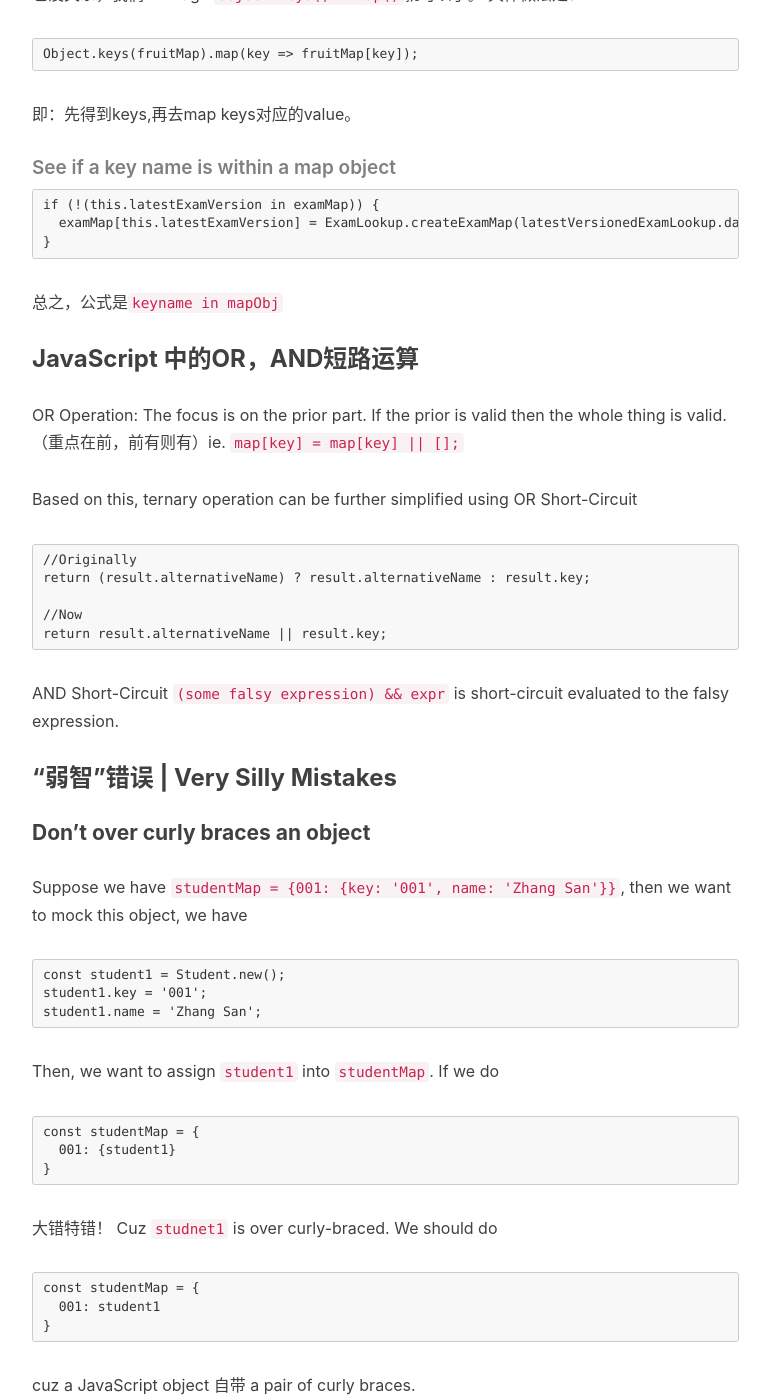
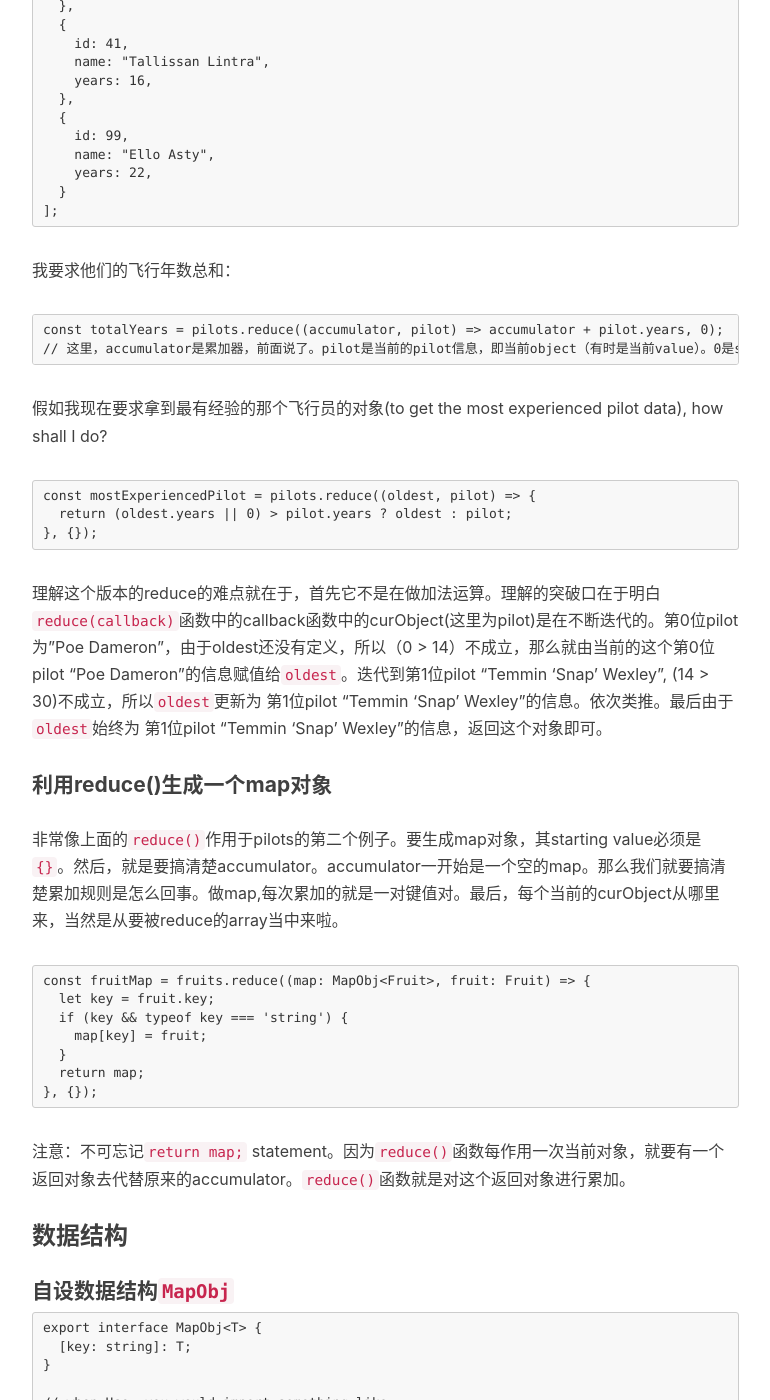
Before and after one commit to starwavelin/starwavelin.github.io, a Jekyll site: the page built from _posts/2019-02-17-javascript-tips.md, in a window 1280 px wide and 1400 px high, scrolled down 6146 px. Shown: the whole window, without its empty margins (233-1003 px from the left). Built offline with Jekyll 4.4.1, drawn with Linux system fonts in a browser that asks for light colours; nearby versions of some CDN libraries; comment, search, counter and statistics services are not loaded; some of the changed text lies outside the part shown.

Commit message:
js-tips: reduce()

````diff
--- a/_posts/2019-02-17-javascript-tips.md
+++ b/_posts/2019-02-17-javascript-tips.md
@@ -176,6 +176,68 @@ console.log(map1);
 const toQueryNames = nameMappingArray.map(([key, newName]) => newName).join('\', \'');
 ```
 
+### reduce()
+`reduce()`是我以前认为比较难掌握的一个函数，主要因为中文中对于reduce的解释是“减少”，后来查了字典，才知reduce也有“归纳为”的意思。在JS的语境中，将`reduce()`理解为“合并”会更有帮助。BTW，“[MapReduce](https://en.wikipedia.org/wiki/MapReduce)”是一种编程模型。
+
+Just like `map()`, `reduce()` also runs a callback for each element of an array. What’s different here is that `reduce` passes the result of this callback (the accumulator) from one array element to another.
+
+The `accumulator` can be pretty much anything (integer, string, object, etc.) and must be instantiated or passed when calling `reduce()`. "accumulator" 我将其翻译为“累加器”。
+
+Now let me use an example from [poka-techbolog](https://medium.com/poka-techblog/simplify-your-javascript-use-map-reduce-and-filter-bd02c593cc2d) to illustrate how to use `reduce()`
+
+```
+假设有一组飞行员信息如下：
+var pilots = [
+  {
+    id: 10,
+    name: "Poe Dameron",
+    years: 14,
+  },
+  {
+    id: 2,
+    name: "Temmin 'Snap' Wexley",
+    years: 30,
+  },
+  {
+    id: 41,
+    name: "Tallissan Lintra",
+    years: 16,
+  },
+  {
+    id: 99,
+    name: "Ello Asty",
+    years: 22,
+  }
+];
+```
+
+我要求他们的飞行年数总和：
+```
+const totalYears = pilots.reduce((accumulator, pilot) => accumulator + pilot.years, 0);
+// 这里，accumulator是累加器，前面说了。pilot是当前的pilot信息，即当前object（有时是当前value）。0是starting value.
+```
+
+假如我现在要求拿到最有经验的那个飞行员的对象(to get the most experienced pilot data), how shall I do?
+```
+const mostExperiencedPilot = pilots.reduce((oldest, pilot) => {
+  return (oldest.years || 0) > pilot.years ? oldest : pilot;
+}, {});
+```
+理解这个版本的reduce的难点就在于，首先它不是在做加法运算。理解的突破口在于明白`reduce(callback)`函数中的callback函数中的curObject(这里为pilot)是在不断迭代的。第0位pilot为"Poe Dameron"，由于oldest还没有定义，所以（0 > 14）不成立，那么就由当前的这个第0位pilot "Poe Dameron"的信息赋值给`oldest`。迭代到第1位pilot "Temmin 'Snap' Wexley", (14 > 30)不成立，所以`oldest`更新为 第1位pilot "Temmin 'Snap' Wexley"的信息。依次类推。最后由于`oldest`始终为 第1位pilot "Temmin 'Snap' Wexley"的信息，返回这个对象即可。
+
+#### 利用reduce()生成一个map对象
+非常像上面的`reduce()`作用于pilots的第二个例子。要生成map对象，其starting value必须是`{}`。然后，就是要搞清楚accumulator。accumulator一开始是一个空的map。那么我们就要搞清楚累加规则是怎么回事。做map,每次累加的就是一对键值对。最后，每个当前的curObject从哪里来，当然是从要被reduce的array当中来啦。
+```
+const fruitMap = fruits.reduce((map: MapObj<Fruit>, fruit: Fruit) => {
+  let key = fruit.key;
+  if (key && typeof key === 'string') {
+    map[key] = fruit;
+  }
+  return map;
+}, {});
+```
+注意：不可忘记`return map;` statement。因为`reduce()`函数每作用一次当前对象，就要有一个返回对象去代替原来的accumulator。`reduce()`函数就是对这个返回对象进行累加。
+
 ### 数据结构
 #### 自设数据结构`MapObj`
 ```
````
